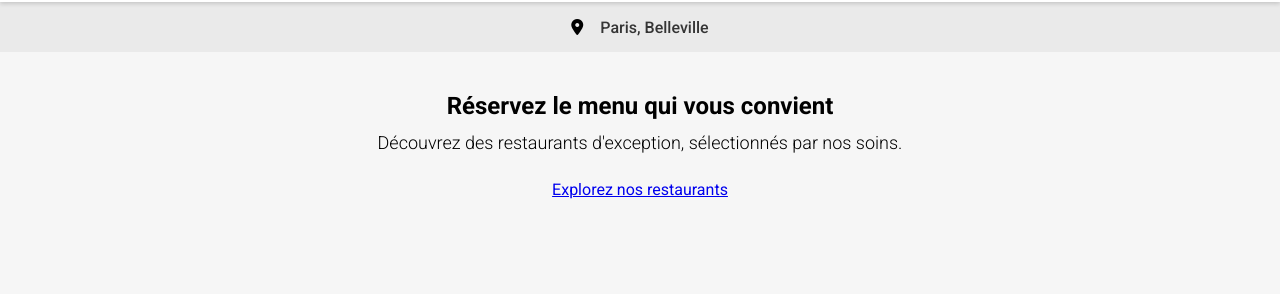
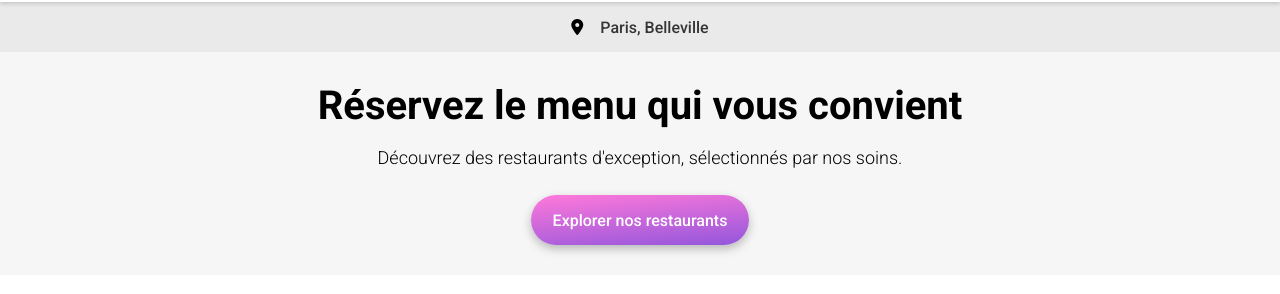
Before and after one commit to Florian-Godeau/Projet-OhMyFood, a website: page index.html in a window 1280 px wide. Shown: the part 94-388 px from the top of the page. Drawn offline with Linux system fonts and the light colour scheme; a web font is replaced by a local one.

Commit message:
finalisation section infos ajout bouton

```diff
--- a/index.html
+++ b/index.html
@@ -25,7 +25,7 @@
             <section class="infos">
                 <h1>Réservez le menu qui vous convient</h1>
                 <p>Découvrez des restaurants d'exception, sélectionnés par nos soins.</p>
-                <a href="#">Explorez nos restaurants</a>
+                <a class="button" href="#">Explorer nos restaurants</a>
             </section>
         </main>
     </div>
--- a/scss/main.scss
+++ b/scss/main.scss
@@ -17,6 +17,11 @@ $gray-sec: #D2D2D2;
     @media screen and (min-width: 768px) {
         @content
     }
+}
+
+@mixin btn-hover {
+    box-shadow: 0px 4px 15px rgba(0, 0, 0, 0.35);
+    opacity: 0.9;
 }
 
 body {
@@ -68,11 +73,17 @@ main {
     flex-direction: column;
     align-items: center;
     text-align: center;
-    height: 287.5px;
-    margin: 39.5px 0 57px 0;
+    padding: 39.5px 0 57px 0;
+    @include desktop {
+        padding: 30px 0 30px 0;
+    }
     h1 {
         margin: 0;
         padding-bottom: 12px;
+        @include desktop {
+            font-size: 40px;
+            padding-bottom: 18px;
+        }
     }
     p {
         margin: 0;
@@ -81,3 +92,21 @@ main {
         padding-bottom: 27px;
     }
 }
+
+.button {
+    display: flex;
+    width: 218px;
+    height: 50px;
+    text-decoration: none;
+    background: linear-gradient(355deg, rgba(147,86,220,1) 0%, rgba(255,121,218,1) 100%);
+    border-radius: 25px;
+    color: $white;
+    font-weight: 500;
+    align-items: center;
+    justify-content: center;
+    box-shadow: 0px 4px 10px rgba(0, 0, 0, 0.25);
+    transition: 0.3s ease;
+    &:hover {
+        @include btn-hover;
+    }
+}
```
Also changed, not shown: css/style.css, 1 other file.
